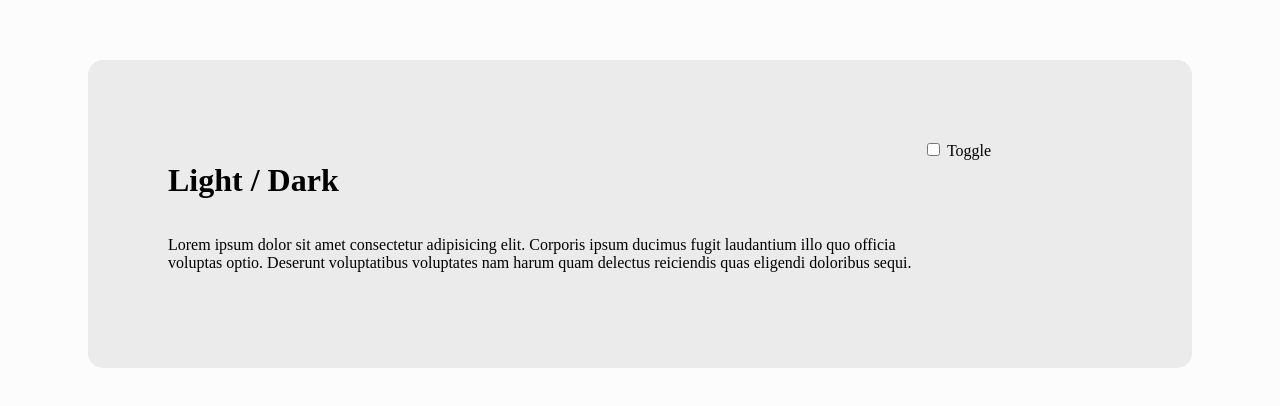
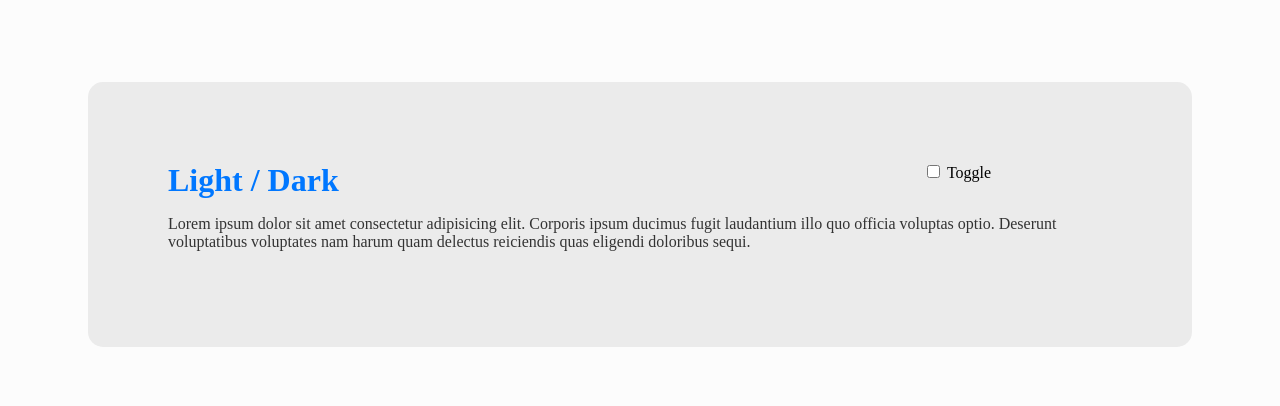
Before and after one commit to FelipeFontouraBr/Darkmode, a plain HTML site: page Darkmode/index.html in a window 1280 px wide. Shown: the part 186-592 px from the top of the page. Drawn offline with Linux system fonts and the light colour scheme; a script that the page names is missing.

Commit message:
Added style h1 and p
Added style h1 and p

```diff
--- a/Darkmode/style.css
+++ b/Darkmode/style.css
@@ -34,3 +34,13 @@ body {
         "content content"
     ;
 }
+
+h1 {
+    margin: 0;
+    color: var(--color-headings);
+}
+
+p {
+    color: var(--color-text);
+    grid-area: content;
+}
```
